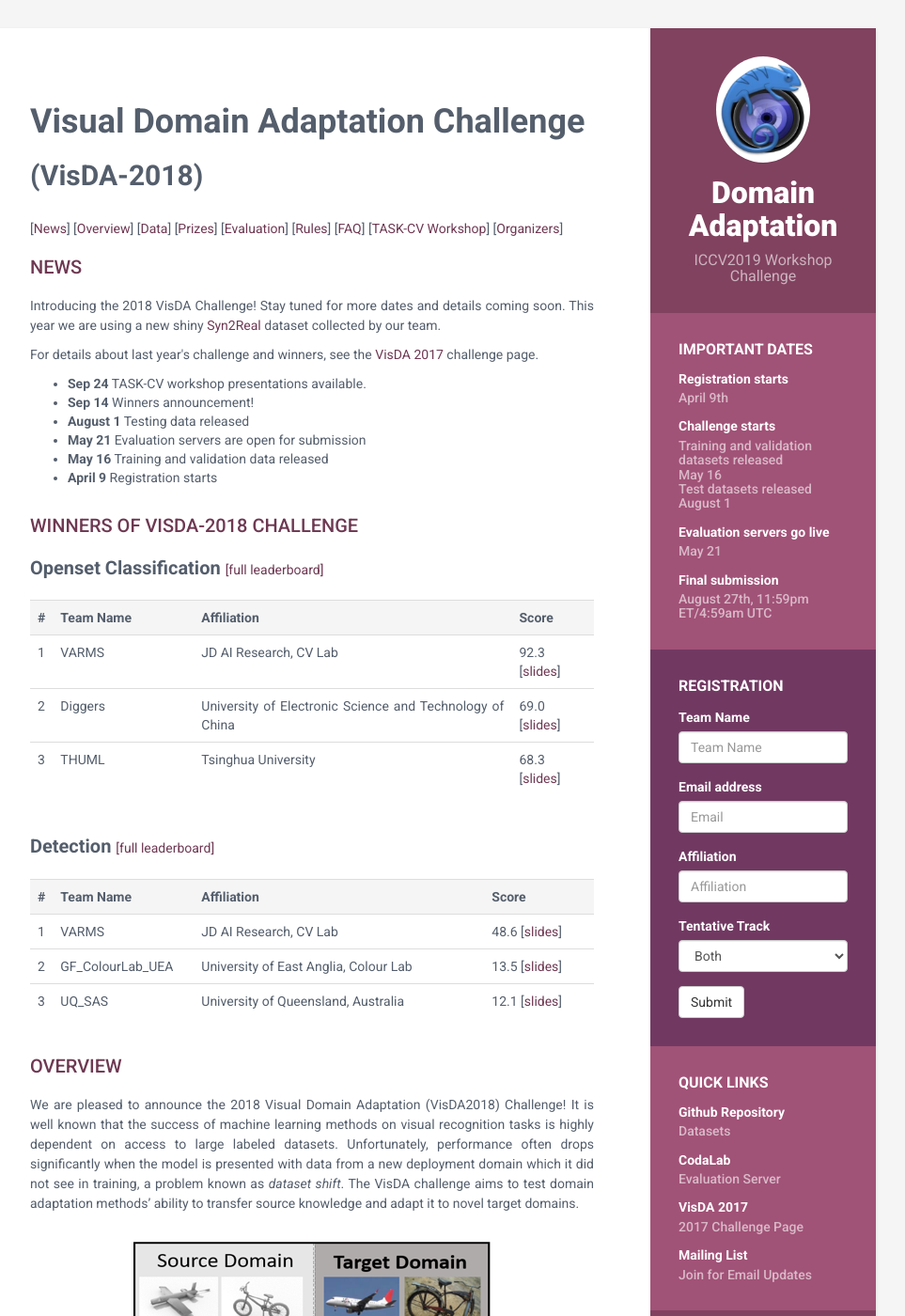
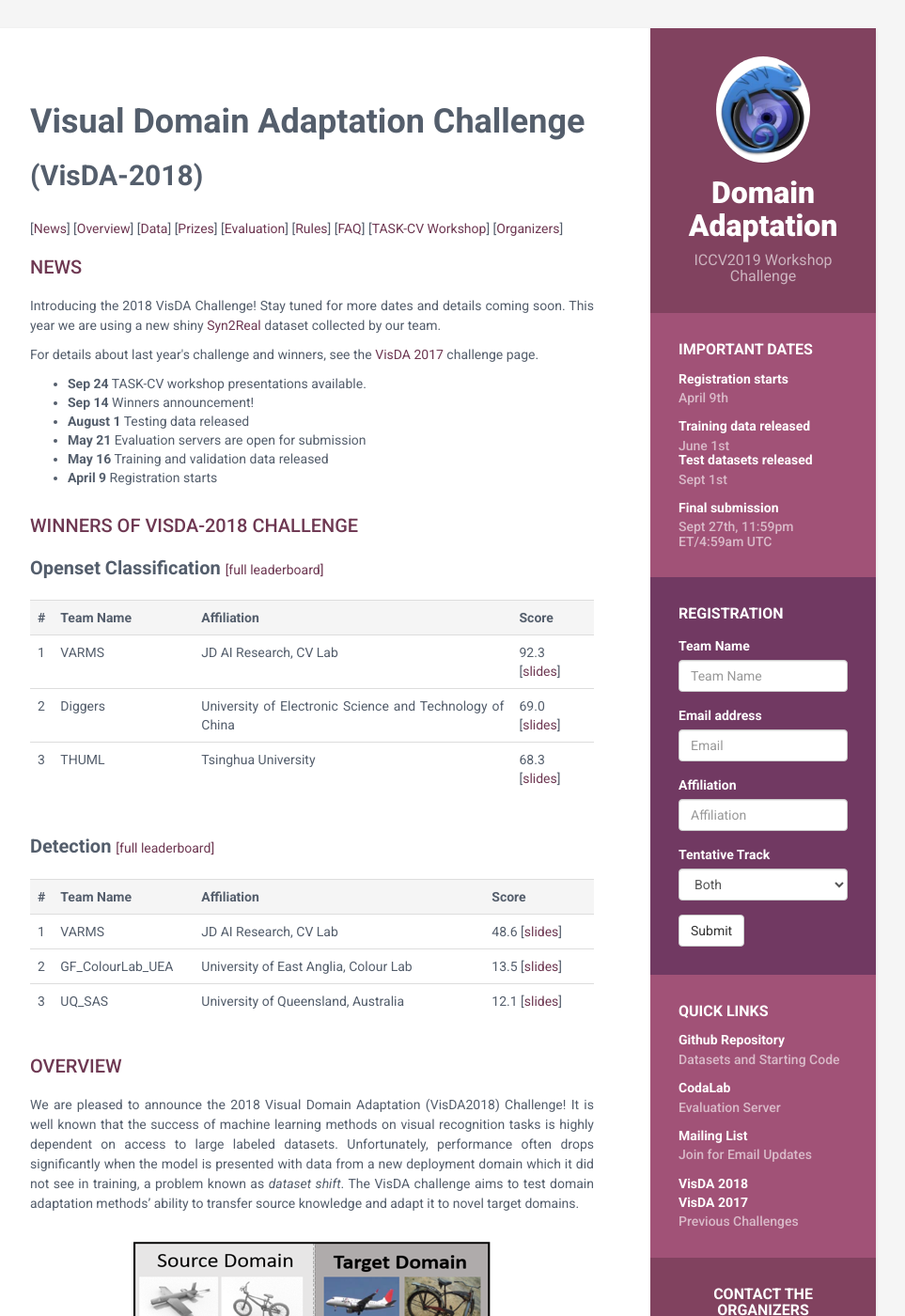
Before and after one commit to VisionLearningGroup/visda-2019, a Jekyll site: the page built from index.html, in a window 1280 px wide and 1400 px high. Shown: the whole window at 94% size, without its empty margins (188-1151 px from the left). Built offline with Jekyll 4.4.1, drawn with Linux system fonts in a browser that asks for light colours.

Commit message:
Update sidebar.html

```diff
--- a/_includes/sidebar.html
+++ b/_includes/sidebar.html
@@ -16,21 +16,15 @@
                 </div>
 
               <div class="item">
-                    <h4 class="degree">Challenge starts</h4>
-                    <h5 class="meta">Training and validation datasets released</h5>
-                    <h5 class="meta">May 16</h5>
-                    <h5 class="meta">Test datasets released</h5>
-                    <h5 class="meta">August 1</h5>
-              </div>
-
-              <div class="item">
-                    <h4 class="degree">Evaluation servers go live</h4>
-                    <h5 class="meta">May 21</h5>
+                    <h4 class="degree">Training data released</h4>
+                    <h5 class="meta">June 1st</h5>
+                    <h5 class="degree">Test datasets released</h5>
+                    <h5 class="meta">Sept 1st</h5>
               </div>
 
               <div class="item">
                     <h4 class="degree">Final submission</h4>
-                    <h5 class="meta">August 27th, 11:59pm ET/4:59am UTC</h5>
+                    <h5 class="meta">Sept 27th, 11:59pm ET/4:59am UTC</h5>
               </div>
 
             </div>
@@ -74,8 +68,8 @@
                 <h2 class="container-block-title">Quick Links</h2>
 
                 <div class="item">
-                    <h4 class="degree"><a href = "https://github.com/VisionLearningGroup/visda-2018-public">Github Repository</a></h4>
-                    <h5 class = "meta">Datasets</h5>
+                    <h4 class="degree"><a href = "https://github.com/VisionLearningGroup/visda-2019-public">Github Repository</a></h4>
+                    <h5 class = "meta">Datasets and Starting Code</h5>
                 </div>
 
                 <div class="item">
@@ -83,16 +77,17 @@
                     <h5 class = "meta">Evaluation Server</h5>
                 </div>
 
-
               <div class="item">
-                <h4 class="degree"><a href = "http://ai.bu.edu/visda-2017/">VisDA 2017</a></h4>
-                <h5 class="meta">2017 Challenge Page</h5>
+                <h4 class="degree"><a href = "https://groups.google.com/forum/#!forum/visda-2019">Mailing List</a></h4>
+                <h5 class="meta">Join for Email Updates </h5>
               </div>
 
               <div class="item">
-                <h4 class="degree"><a href = "https://groups.google.com/forum/#!forum/visda-2018">Mailing List</a></h4>
-                <h5 class="meta">Join for Email Updates </h5>
+                <h4 class="degree"><a href = "http://ai.bu.edu/visda-2018/">VisDA 2018</a></h4>
+                <h4 class="degree"><a href = "http://ai.bu.edu/visda-2017/">VisDA 2017</a></h4>
+                <h5 class="meta">Previous Challenges</h5>
               </div>
+
             </div>
 
             <div class="profile-container">
```
